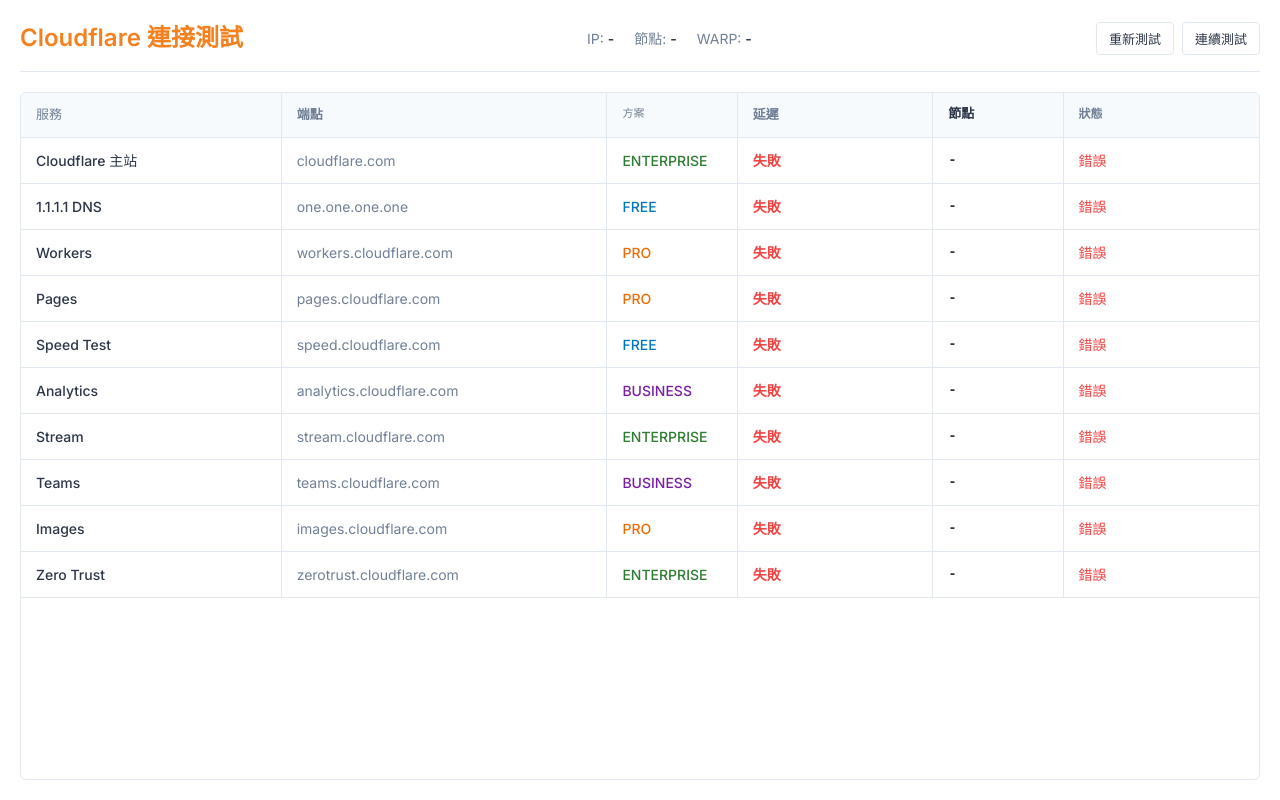
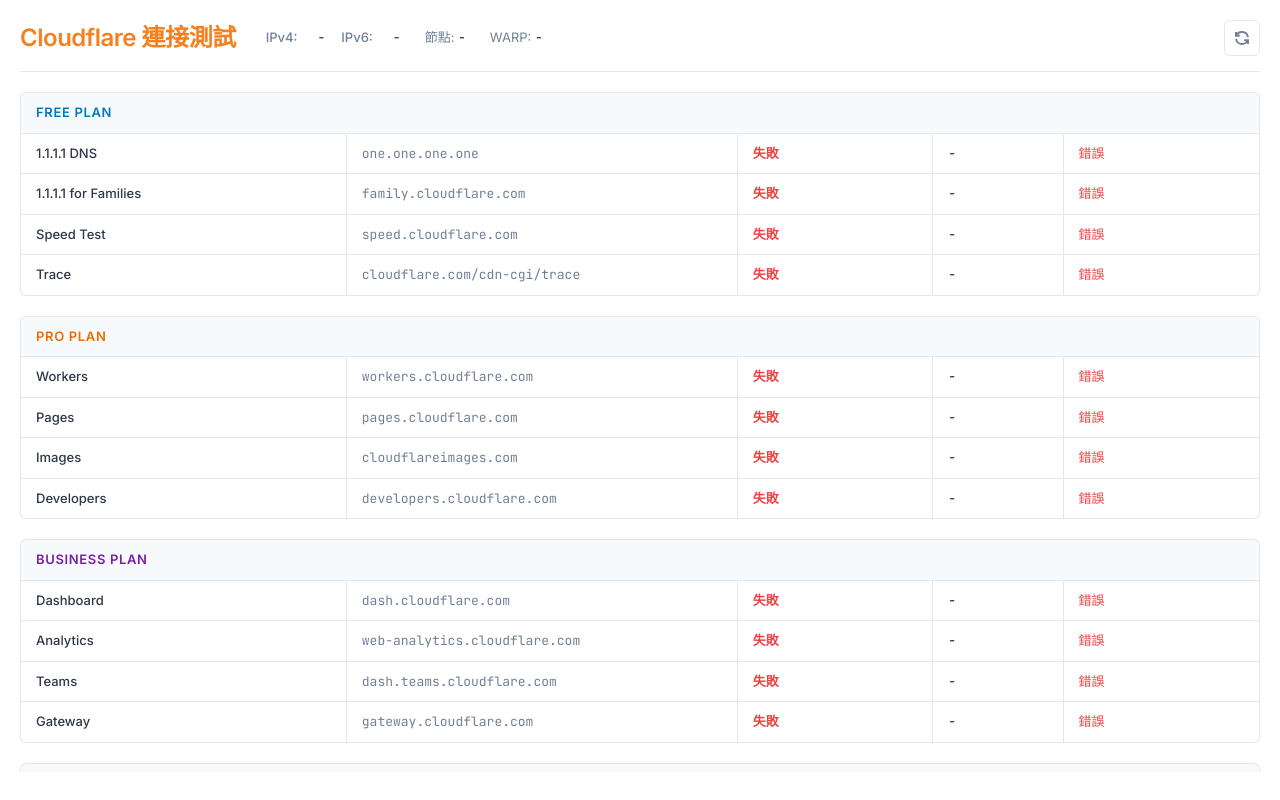
Before and after one commit to Zhuyuan0907/CloudflareTest, a plain HTML site: page index.html in a window 1280 px wide. Drawn offline with Linux system fonts and the light colour scheme.

Commit message:
another another commit

```diff
--- a/index.html
+++ b/index.html
@@ -7,32 +7,28 @@
     <link rel="stylesheet" href="style.css">
     <link rel="preconnect" href="https://fonts.googleapis.com">
     <link rel="preconnect" href="https://fonts.gstatic.com" crossorigin>
-    <link href="https://fonts.googleapis.com/css2?family=Inter:wght@400;500;600&display=swap" rel="stylesheet">
+    <link href="https://fonts.googleapis.com/css2?family=JetBrains+Mono:wght@400;500;600&family=Inter:wght@400;500;600&display=swap" rel="stylesheet">
 </head>
 <body>
     <div class="container">
         <header>
             <h1>Cloudflare 連接測試</h1>
             <div class="user-info">
-                <span>IP: <strong id="userIP">-</strong></span>
+                <span class="ip-info">
+                    <span class="label">IPv4:</span> <strong id="userIPv4">-</strong>
+                    <span class="label">IPv6:</span> <strong id="userIPv6">-</strong>
+                </span>
                 <span>節點: <strong id="userColo">-</strong></span>
                 <span>WARP: <strong id="warpStatus">-</strong></span>
             </div>
-            <div class="controls">
-                <button id="refreshAll">重新測試</button>
-                <button id="toggleContinuous">連續測試</button>
-            </div>
+            <button id="refreshAll" class="refresh-btn" title="重新測試">
+                <svg width="18" height="18" viewBox="0 0 24 24" fill="none" stroke="currentColor" stroke-width="2.5">
+                    <path d="M4 4v5h.582m15.356 2A8.001 8.001 0 004.582 9m0 0H9m11 11v-5h-.581m0 0a8.003 8.003 0 01-15.357-2m15.357 2H15"/>
+                </svg>
+            </button>
         </header>
 
         <div class="test-table">
-            <div class="table-header">
-                <div class="col-service">服務</div>
-                <div class="col-url">端點</div>
-                <div class="col-plan">方案</div>
-                <div class="col-latency">延遲</div>
-                <div class="col-node">節點</div>
-                <div class="col-status">狀態</div>
-            </div>
             <div class="table-body" id="testTable">
                 <!-- 測試項目將動態生成 -->
             </div>
--- a/script.js
+++ b/script.js
@@ -1,20 +1,41 @@
-// Cloudflare 測試端點
-const testEndpoints = [
-    { name: 'Cloudflare 主站', url: 'cloudflare.com', plan: 'enterprise' },
-    { name: '1.1.1.1 DNS', url: 'one.one.one.one', plan: 'free' },
-    { name: 'Workers', url: 'workers.cloudflare.com', plan: 'pro' },
-    { name: 'Pages', url: 'pages.cloudflare.com', plan: 'pro' },
-    { name: 'Speed Test', url: 'speed.cloudflare.com', plan: 'free' },
-    { name: 'Analytics', url: 'analytics.cloudflare.com', plan: 'business' },
-    { name: 'Stream', url: 'stream.cloudflare.com', plan: 'enterprise' },
-    { name: 'Teams', url: 'teams.cloudflare.com', plan: 'business' },
-    { name: 'Images', url: 'images.cloudflare.com', plan: 'pro' },
-    { name: 'Zero Trust', url: 'zerotrust.cloudflare.com', plan: 'enterprise' }
-];
+// Cloudflare 測試端點 - 按方案分組
+const testEndpointsByPlan = {
+    free: [
+        { name: '1.1.1.1 DNS', url: 'one.one.one.one' },
+        { name: '1.1.1.1 for Families', url: 'family.cloudflare.com' },
+        { name: 'Speed Test', url: 'speed.cloudflare.com' },
+        { name: 'Trace', url: 'cloudflare.com/cdn-cgi/trace' }
+    ],
+    pro: [
+        { name: 'Workers', url: 'workers.cloudflare.com' },
+        { name: 'Pages', url: 'pages.cloudflare.com' },
+        { name: 'Images', url: 'cloudflareimages.com' },
+        { name: 'Developers', url: 'developers.cloudflare.com' }
+    ],
+    business: [
+        { name: 'Dashboard', url: 'dash.cloudflare.com' },
+        { name: 'Analytics', url: 'web-analytics.cloudflare.com' },
+        { name: 'Teams', url: 'dash.teams.cloudflare.com' },
+        { name: 'Gateway', url: 'gateway.cloudflare.com' }
+    ],
+    enterprise: [
+        { name: 'Cloudflare 主站', url: 'cloudflare.com' },
+        { name: 'Stream', url: 'stream.cloudflare.com' },
+        { name: 'R2', url: 'r2.dev' },
+        { name: 'Zero Trust', url: 'cloudflare.com/zero-trust' }
+    ]
+};
 
 // 全局變量
-let isContinuousTesting = false;
-let testInterval = null;
+let initialTestCount = 0;
+let initialTestInterval = null;
+
+// 檢測IP版本
+function getIPVersion(ip) {
+    if (ip.includes(':')) return 'IPv6';
+    if (ip.includes('.')) return 'IPv4';
+    return 'Unknown';
+}
 
 // 獲取用戶信息
 async function getUserInfo() {
@@ -30,8 +51,16 @@ async function getUserInfo() {
             }
         });
 
-        // 更新 UI
-        document.getElementById('userIP').textContent = data.ip || '-';
+        // 檢測IP版本並更新UI
+        const ipVersion = getIPVersion(data.ip || '');
+        if (ipVersion === 'IPv4') {
+            document.getElementById('userIPv4').textContent = data.ip || '-';
+            document.getElementById('userIPv6').textContent = '未檢測到';
+        } else if (ipVersion === 'IPv6') {
+            document.getElementById('userIPv4').textContent = '未檢測到';
+            document.getElementById('userIPv6').textContent = data.ip || '-';
+        }
+
         document.getElementById('userColo').textContent = data.colo || '-';
         document.getElementById('warpStatus').textContent =
             data.warp === 'on' ? '啟用' : '關閉';
@@ -45,7 +74,10 @@ async function getUserInfo() {
 
 // 測試單個端點
 async function testEndpoint(endpoint) {
-    const testUrl = `https://${endpoint.url}/cdn-cgi/trace`;
+    // 處理特殊的trace URL
+    const testUrl = endpoint.url.includes('/cdn-cgi/trace')
+        ? `https://${endpoint.url}`
+        : `https://${endpoint.url}/cdn-cgi/trace`;
 
     try {
         const startTime = performance.now();
@@ -86,7 +118,7 @@ async function testEndpoint(endpoint) {
 }
 
 // 創建測試行
-function createTestRow(endpoint, index) {
+function createTestRow(endpoint) {
     const row = document.createElement('div');
     row.className = 'test-row';
     row.dataset.endpoint = endpoint.url;
@@ -94,7 +126,6 @@ function createTestRow(endpoint, index) {
     row.innerHTML = `
         <div class="col-service">${endpoint.name}</div>
         <div class="col-url">${endpoint.url}</div>
-        <div class="col-plan plan-${endpoint.plan}">${endpoint.plan}</div>
         <div class="col-latency">
             <div class="latency-bar testing"></div>
             <div class="latency-text latency-testing">測試中</div>
@@ -105,7 +136,10 @@ function createTestRow(endpoint, index) {
 
     // 添加點擊事件
     row.addEventListener('click', () => {
-        window.open(`https://${endpoint.url}/cdn-cgi/trace`, '_blank');
+        const traceUrl = endpoint.url.includes('/cdn-cgi/trace')
+            ? `https://${endpoint.url}`
+            : `https://${endpoint.url}/cdn-cgi/trace`;
+        window.open(traceUrl, '_blank');
     });
 
     return row;
@@ -161,9 +195,38 @@ function initTestTable() {
     const testTable = document.getElementById('testTable');
     testTable.innerHTML = '';
 
-    testEndpoints.forEach((endpoint, index) => {
-        const row = createTestRow(endpoint, index);
-        testTable.appendChild(row);
+    // 按方案創建分組
+    const planNames = {
+        free: 'Free Plan',
+        pro: 'Pro Plan',
+        business: 'Business Plan',
+        enterprise: 'Enterprise Plan'
+    };
+
+    Object.entries(testEndpointsByPlan).forEach(([plan, endpoints]) => {
+        // 創建方案分組
+        const planGroup = document.createElement('div');
+        planGroup.className = 'plan-group';
+
+        // 創建方案標題
+        const planHeader = document.createElement('div');
+        planHeader.className = `plan-header ${plan}`;
+        planHeader.textContent = planNames[plan];
+
+        // 創建行容器
+        const planRows = document.createElement('div');
+        planRows.className = 'plan-rows';
+
+        // 為每個端點創建行
+        endpoints.forEach(endpoint => {
+            const row = createTestRow(endpoint);
+            row.dataset.plan = plan;
+            planRows.appendChild(row);
+        });
+
+        planGroup.appendChild(planHeader);
+        planGroup.appendChild(planRows);
+        testTable.appendChild(planGroup);
     });
 }
 
@@ -186,57 +249,66 @@ async function runSingleTest() {
     });
 
     // 並行測試所有端點
-    const testPromises = Array.from(rows).map(async (row, index) => {
-        const endpoint = testEndpoints[index];
-        const result = await testEndpoint(endpoint);
-        updateTestRow(row, result);
-        return result;
+    const testPromises = Array.from(rows).map(async (row) => {
+        const plan = row.dataset.plan;
+        const endpointUrl = row.dataset.endpoint;
+
+        // 找到對應的端點
+        let endpoint = null;
+        Object.values(testEndpointsByPlan).forEach(endpoints => {
+            const found = endpoints.find(e => e.url === endpointUrl);
+            if (found) endpoint = found;
+        });
+
+        if (endpoint) {
+            const result = await testEndpoint(endpoint);
+            updateTestRow(row, result);
+            return result;
+        }
     });
 
     await Promise.all(testPromises);
-}
-
-// 切換連續測試
-function toggleContinuousTesting() {
-    const toggleBtn = document.getElementById('toggleContinuous');
-
-    if (isContinuousTesting) {
-        clearInterval(testInterval);
-        isContinuousTesting = false;
-        toggleBtn.textContent = '連續測試';
-        toggleBtn.classList.remove('active');
-    } else {
-        isContinuousTesting = true;
-        toggleBtn.textContent = '停止測試';
-        toggleBtn.classList.add('active');
-
-        runSingleTest();
-        testInterval = setInterval(runSingleTest, 3000);
-    }
 }
 
 // 刷新測試
 async function refreshTests() {
     const refreshBtn = document.getElementById('refreshAll');
     refreshBtn.disabled = true;
-    refreshBtn.textContent = '測試中...';
 
     try {
         await getUserInfo();
         await runSingleTest();
     } finally {
         refreshBtn.disabled = false;
-        refreshBtn.textContent = '重新測試';
     }
+}
+
+// 開始初始連續測試
+function startInitialTests() {
+    initialTestCount = 0;
+
+    // 立即執行第一次測試
+    runSingleTest();
+    initialTestCount++;
+
+    // 每秒執行一次，共執行4次（總共5次）
+    initialTestInterval = setInterval(() => {
+        runSingleTest();
+        initialTestCount++;
+
+        if (initialTestCount >= 4) {
+            clearInterval(initialTestInterval);
+            initialTestInterval = null;
+        }
+    }, 1000);
 }
 
 // 初始化
 document.addEventListener('DOMContentLoaded', () => {
     initTestTable();
 
-    document.getElementById('toggleContinuous').addEventListener('click', toggleContinuousTesting);
     document.getElementById('refreshAll').addEventListener('click', refreshTests);
 
     getUserInfo();
-    runSingleTest();
+    startInitialTests();
 });
--- a/style.css
+++ b/style.css
@@ -23,6 +23,8 @@ body {
     line-height: 1.5;
     height: 100vh;
     overflow: hidden;
+    -webkit-font-smoothing: antialiased;
+    -moz-osx-font-smoothing: grayscale;
 }
 
 .container {
@@ -48,85 +50,112 @@ h1 {
     font-size: 1.5rem;
     font-weight: 600;
     color: var(--primary-color);
+    letter-spacing: -0.02em;
 }
 
 .user-info {
     display: flex;
-    gap: 20px;
-    font-size: 14px;
+    gap: 24px;
+    font-size: 13px;
     color: var(--text-secondary);
+    flex: 1;
+    margin: 0 30px;
+}
+
+.user-info .label {
+    font-weight: 500;
+    margin-right: 4px;
 }
 
 .user-info strong {
     color: var(--text-primary);
+    font-family: 'JetBrains Mono', monospace;
+    font-weight: 500;
 }
 
-.controls {
+.ip-info {
     display: flex;
-    gap: 8px;
+    gap: 16px;
 }
 
-.controls button {
-    padding: 6px 12px;
+.refresh-btn {
+    width: 36px;
+    height: 36px;
+    display: flex;
+    align-items: center;
+    justify-content: center;
     border: 1px solid var(--border-color);
-    border-radius: 4px;
+    border-radius: 6px;
     background: white;
-    color: var(--text-primary);
+    color: var(--text-secondary);
     cursor: pointer;
-    font-size: 13px;
     transition: all 0.2s;
 }
 
-.controls button:hover {
-    background: var(--primary-color);
-    color: white;
+.refresh-btn:hover {
+    color: var(--primary-color);
     border-color: var(--primary-color);
+    transform: rotate(180deg);
 }
 
-.controls button.active {
-    background: var(--success-color);
-    color: white;
-    border-color: var(--success-color);
+.refresh-btn:active {
+    transform: rotate(180deg) scale(0.95);
+}
+
+.refresh-btn:disabled {
+    opacity: 0.5;
+    cursor: not-allowed;
 }
 
 .test-table {
     flex: 1;
     overflow: hidden;
-    border: 1px solid var(--border-color);
-    border-radius: 6px;
-}
-
-.table-header {
-    display: grid;
-    grid-template-columns: 2fr 2.5fr 1fr 1.5fr 1fr 1.5fr;
-    background: var(--hover-bg);
-    border-bottom: 1px solid var(--border-color);
-    font-weight: 600;
-    font-size: 13px;
-    color: var(--text-secondary);
-    padding: 0;
-}
-
-.table-header > div {
-    padding: 12px 15px;
-    border-right: 1px solid var(--border-color);
-}
-
-.table-header > div:last-child {
-    border-right: none;
 }
 
 .table-body {
-    height: calc(100vh - 160px);
+    height: calc(100vh - 120px);
     overflow-y: auto;
+}
+
+.plan-group {
+    margin-bottom: 20px;
+}
+
+.plan-header {
+    display: flex;
+    align-items: center;
+    padding: 10px 15px;
+    background: var(--hover-bg);
+    border: 1px solid var(--border-color);
+    border-radius: 6px 6px 0 0;
+    font-weight: 600;
+    font-size: 13px;
+    text-transform: uppercase;
+    letter-spacing: 0.05em;
+}
+
+.plan-header.free { color: #0277bd; }
+.plan-header.pro { color: #ef6c00; }
+.plan-header.business { color: #7b1fa2; }
+.plan-header.enterprise { color: #2e7d32; }
+
+.plan-rows {
+    border: 1px solid var(--border-color);
+    border-top: none;
+    border-radius: 0 0 6px 6px;
+    overflow: hidden;
 }
 
 .test-row {
     display: grid;
-    grid-template-columns: 2fr 2.5fr 1fr 1.5fr 1fr 1.5fr;
+    grid-template-columns: 2.5fr 3fr 1.5fr 1fr 1.5fr;
     border-bottom: 1px solid var(--border-color);
     transition: background-color 0.2s;
     cursor: pointer;
+}
+
+.test-row:last-child {
+    border-bottom: none;
 }
 
 .test-row:hover {
@@ -134,11 +163,11 @@ h1 {
 }
 
 .test-row > div {
-    padding: 12px 15px;
+    padding: 10px 15px;
     border-right: 1px solid var(--border-color);
     display: flex;
     align-items: center;
-    font-size: 14px;
+    font-size: 13px;
 }
 
 .test-row > div:last-child {
@@ -151,20 +180,10 @@ h1 {
 
 .col-url {
     color: var(--text-secondary);
-    font-size: 13px;
+    font-size: 12px;
+    font-family: 'JetBrains Mono', monospace;
     word-break: break-all;
 }
-
-.col-plan {
-    font-size: 11px;
-    font-weight: 500;
-    text-transform: uppercase;
-}
-
-.plan-free { color: #0277bd; }
-.plan-pro { color: #ef6c00; }
-.plan-business { color: #7b1fa2; }
-.plan-enterprise { color: #2e7d32; }
 
 .col-latency {
     position: relative;
@@ -220,8 +239,9 @@ h1 {
 .latency-testing { color: var(--primary-color); }
 
 .col-node {
-    font-family: 'Courier New', monospace;
-    font-weight: 600;
+    font-family: 'JetBrains Mono', monospace;
+    font-weight: 500;
+    font-size: 12px;
     color: var(--text-primary);
 }
 
```
